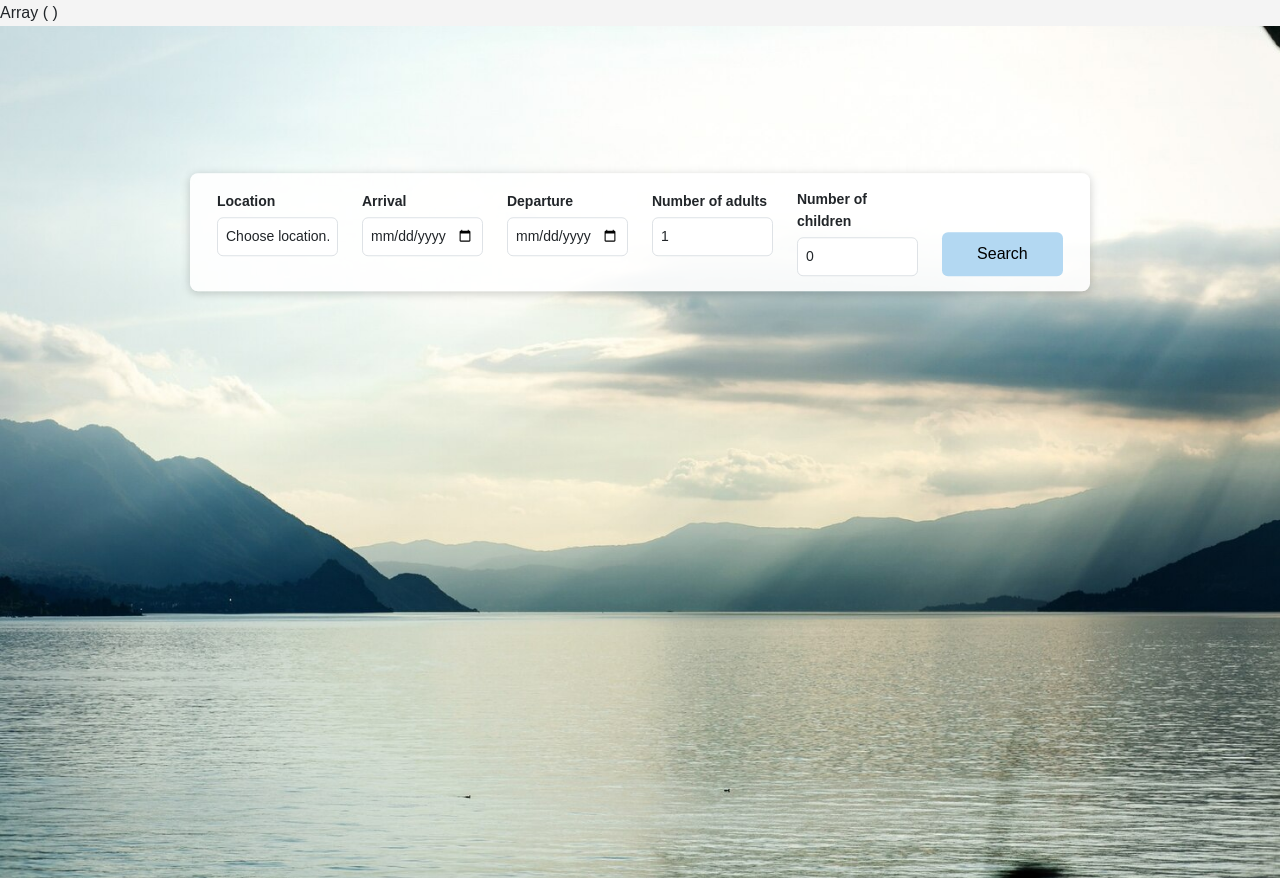
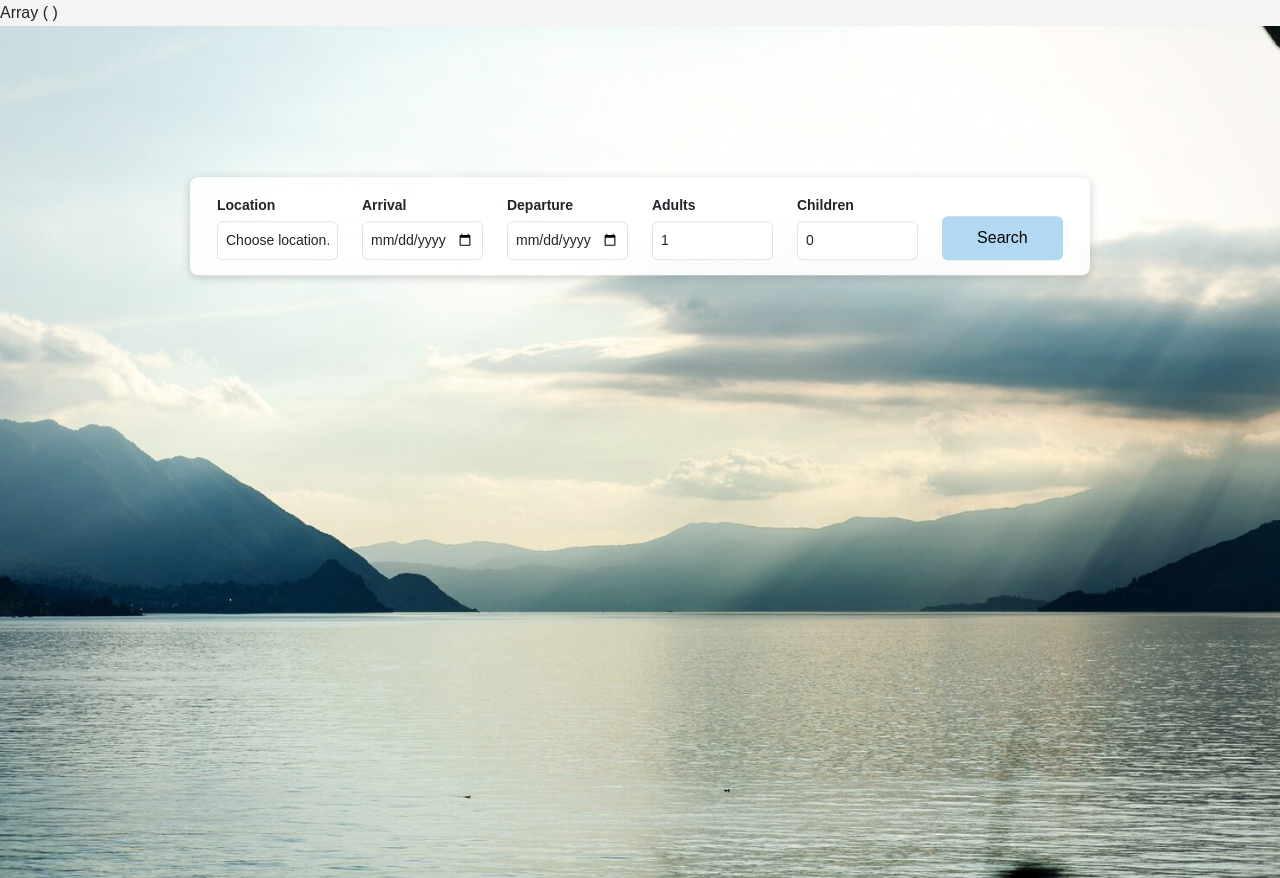
Before and after one commit to 4nn4md/Svalberg-Motell, a PHP site: page /Svalberg-Motell/index1.php in a window 1280 px wide. Shown: the part 64-942 px from the top of the page. Run offline with PHP 8.4, Linux system fonts and the light colour scheme.

Commit message:
forkortet til adults og children for at bookingen ser bedre ut

```diff
--- a/www/index1.php
+++ b/www/index1.php
@@ -74,11 +74,11 @@
                         <input type="date" id="checkout" name="checkout" class="form-control" value="<?php echo htmlspecialchars($checkout ?? ''); ?>">
                     </div>
                     <div class="col-md-2">
-                        <label for="adults" class="bold-label">Number of adults</label>
+                        <label for="adults" class="bold-label">Adults</label>
                         <input type="number" id="adults" name="adults" class="form-control" value="<?php echo htmlspecialchars($adults ?? '1'); ?>" min="1">
                     </div>
                     <div class="col-md-2">
-                        <label for="children" class="bold-label">Number of children</label>
+                        <label for="children" class="bold-label">Children</label>
                         <input type="number" id="children" name="children" class="form-control" value="<?php echo htmlspecialchars($children ?? '0'); ?>" min="0">
                     </div>
                     <div class="col-md-2 d-flex align-items-end"> <!-- Align button vertically -->
```
